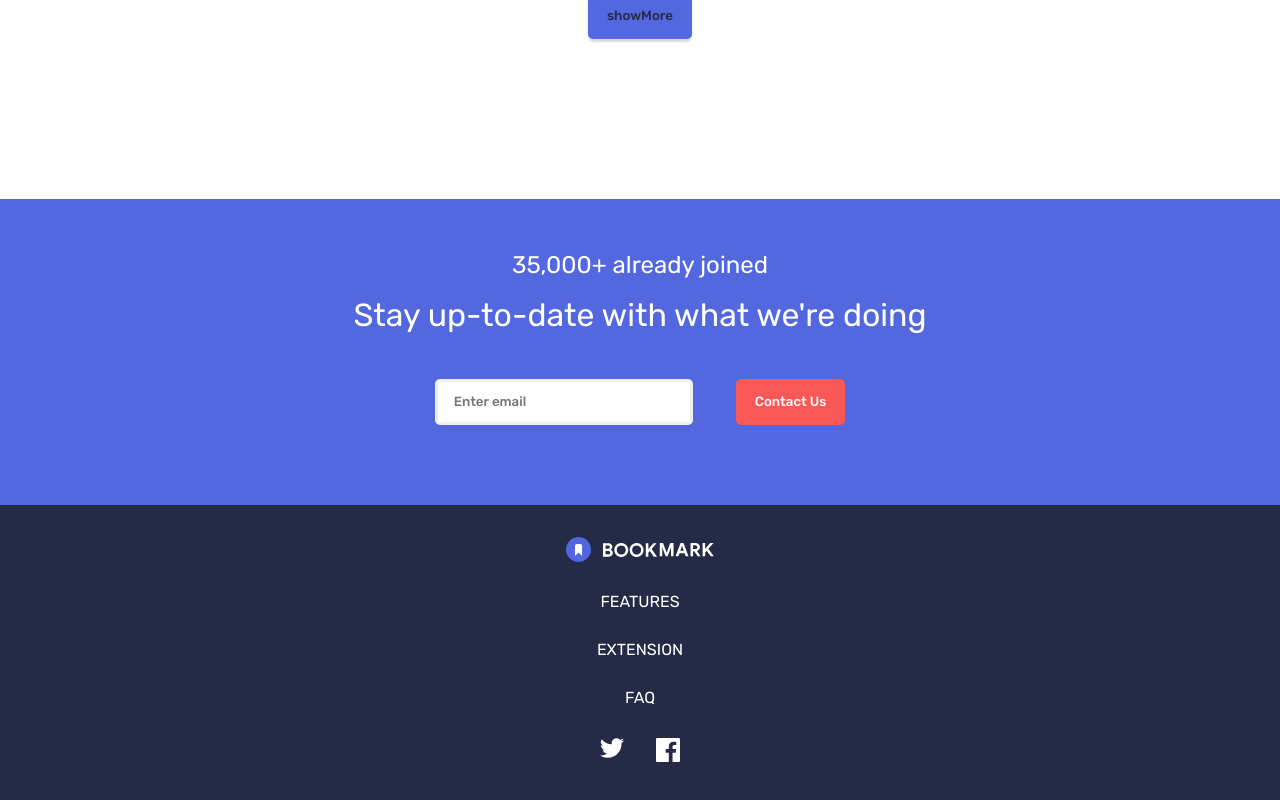
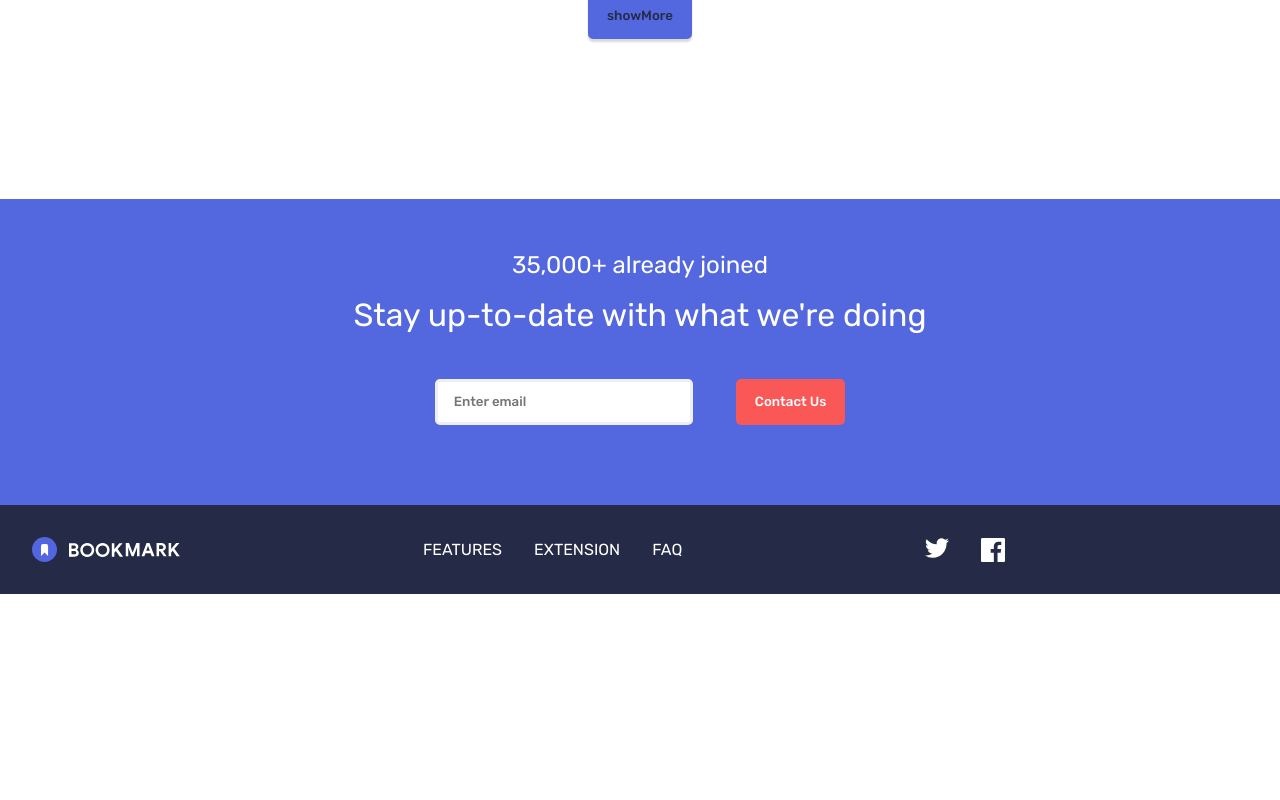
Before and after one commit to Saurabhdaswant/Bookmark, a React (Create React App) app: page / in a window 1280 px wide. Shown: the part 2836-3636 px from the top of the page. After the commit the page ends 3430 px from the top, so only its background shows below. Built offline with nearby package versions, Linux system fonts and the light colour scheme; the HTML template or start-up script is replaced by a standard one.

Commit message:
update : footer is fully  available on mobile and  full screen yay!!

```diff
--- a/src/Sass/Footer.scss
+++ b/src/Sass/Footer.scss
@@ -114,5 +114,13 @@
         display: flex;
         gap: 2rem;
       }
+
+      @include tablet{
+        flex-direction: row;
+        justify-content: space-between;
+        .nav__links{
+          flex-direction: row;
+        }
+      }
     }
   }
```
